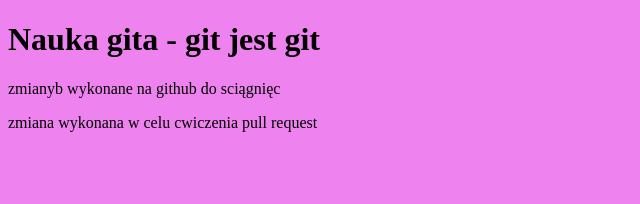
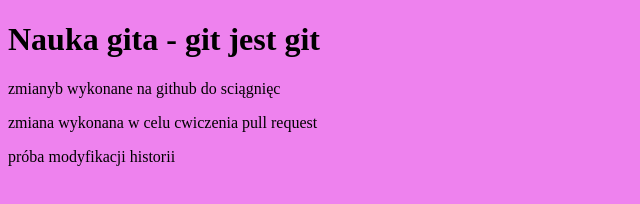
Before and after one commit to mateuszkleszczz/projekt-nwwp, a plain HTML site: page index.html in a window 1280 px wide. Shown: the whole page, without its empty margins (0-640 px from the left). Drawn offline with Linux system fonts and the light colour scheme.

Commit message:
coomit od modyfikacji

```diff
--- a/index.html
+++ b/index.html
@@ -14,6 +14,9 @@
         <section>
             <p>zmiana wykonana w celu cwiczenia pull request </p>
         </section>
+        <section>
+            <p>próba modyfikacji historii</p>
+        </section>
     </body>
 
 </html>
```
